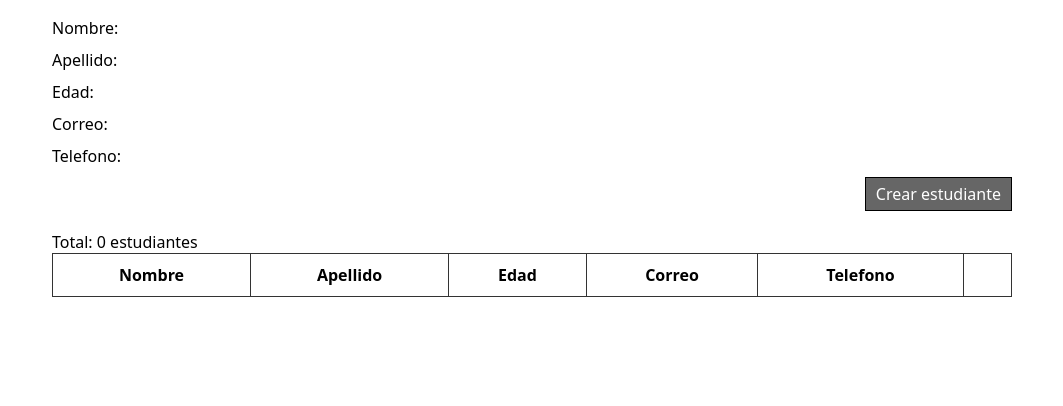
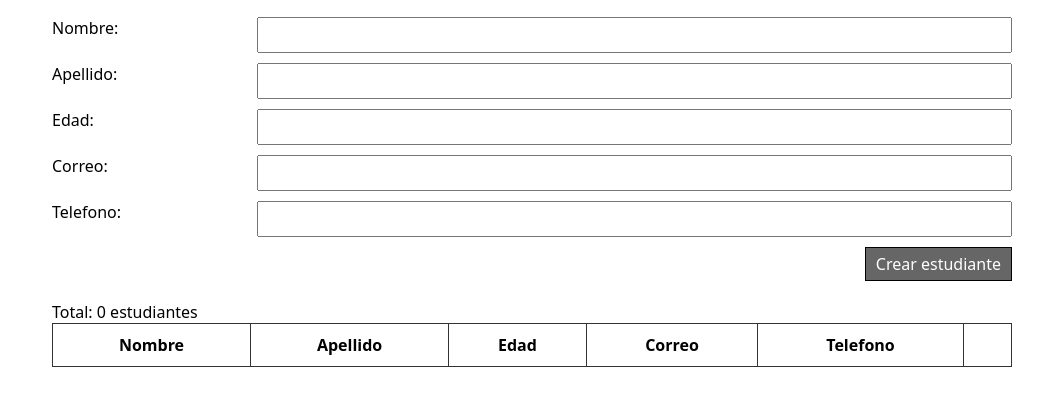
Before and after one commit to uribeAC/r4-classroom, a website with bundled scripts: page public/estudiantes.html in a window 1280 px wide. Shown: the part 182-588 px from the top of the page, without its empty margins (108-1171 px from the left). Built offline with nearby package versions, Linux system fonts and the light colour scheme.

Commit message:
Create form to new students

```diff
--- a/public/estudiantes.html
+++ b/public/estudiantes.html
@@ -15,22 +15,27 @@
       <h2>Estudiantes</h2>
       <form class="form new-student">
         <div class="form__group">
-          <label class="form__label">Nombre: </label>
+          <label for="name" class="form__label">Nombre: </label>
+          <input type="text" class="form__control" id="name" name="student_name" required />
         </div>
         <div class="form__group">
-          <label class="form__label">Apellido: </label>
+          <label for="last_name" class="form__label">Apellido: </label>
+          <input type="text" class="form__control" id="last_name" name="student_lastname" required />
         </div>
         <div class="form__group">
-          <label class="form__label">Edad: </label>
+          <label for="age" class="form__label">Edad: </label>
+          <input type="number" class="form__control" id="age" name="student_age" required />
         </div>
         <div class="form__group">
-          <label class="form__label">Correo: </label>
+          <label for="email" class="form__label">Correo: </label>
+          <input type="email" class="form__control" id="age" name="email" required />
         </div>
         <div class="form__group">
-          <label class="form__label">Telefono: </label>
+          <label class="phone_number">Telefono: </label>
+          <input type="text" class="form__control" id="age" name="phone_number" required />
         </div>
         <div class="form__group form__buttons">
-          <button class="form__button" type="reset">Crear estudiante</button>
+          <button class="form__button" type="submit">Crear estudiante</button>
         </div>
       </form>
       Total: <span class="counter">0</span> estudiantes
```
